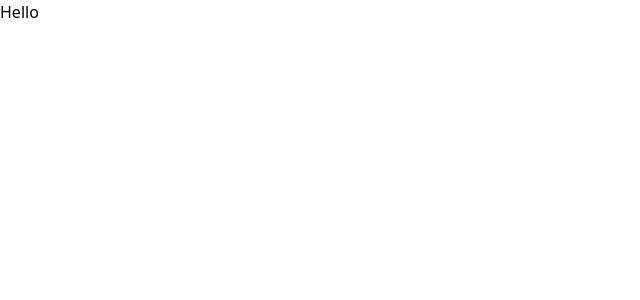
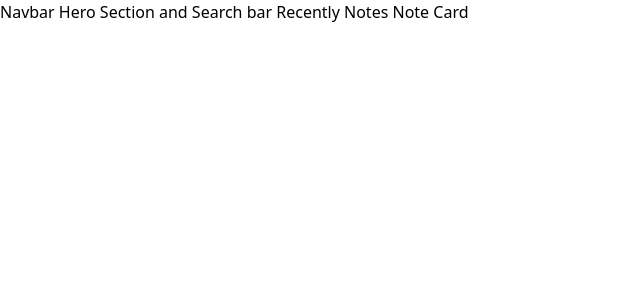
Before and after one commit to Seyla123/vue-crud-app, a Vue app: page / in a window 1280 px wide. Shown: the top 300 px of the page, without its empty margins (0-640 px from the left). Built offline with nearby package versions, Linux system fonts and the light colour scheme.

Commit message:
feat(component): start create component file

```diff
--- a/src/App.vue
+++ b/src/App.vue
@@ -1,6 +1,18 @@
+<script setup>
+import Navbar from '@/components/Navbar.vue';
+import HeroSection from '@/components/HeroSection.vue';
+import RecentlyNotes from '@/components/RecentlyNotes.vue';
+import NoteCard from '@/components/NoteCard.vue';
+</script>
 <template>
+  <main>
   <!-- Navbar -->
-  <!-- Search -->
+  <Navbar />
+  <!-- Hero Section and Search bar-->
+  <HeroSection/>
+  <!-- Recently Notes -->
+  <RecentlyNotes/>
   <!-- Notes -->
-  Hello
+  <NoteCard/>
+  </main>
 </template>
--- /dev/null
+++ b/src/components/HeroSection.vue
@@ -0,0 +1 @@
+<template>Hero Section and Search bar</template>
--- /dev/null
+++ b/src/components/Navbar.vue
@@ -0,0 +1,3 @@
+<template>
+    Navbar
+</template>
--- /dev/null
+++ b/src/components/NoteCard.vue
@@ -0,0 +1 @@
+<template>Note Card</template>
--- /dev/null
+++ b/src/components/RecentlyNotes.vue
@@ -0,0 +1,3 @@
+<template>
+    Recently Notes
+</template>
```
